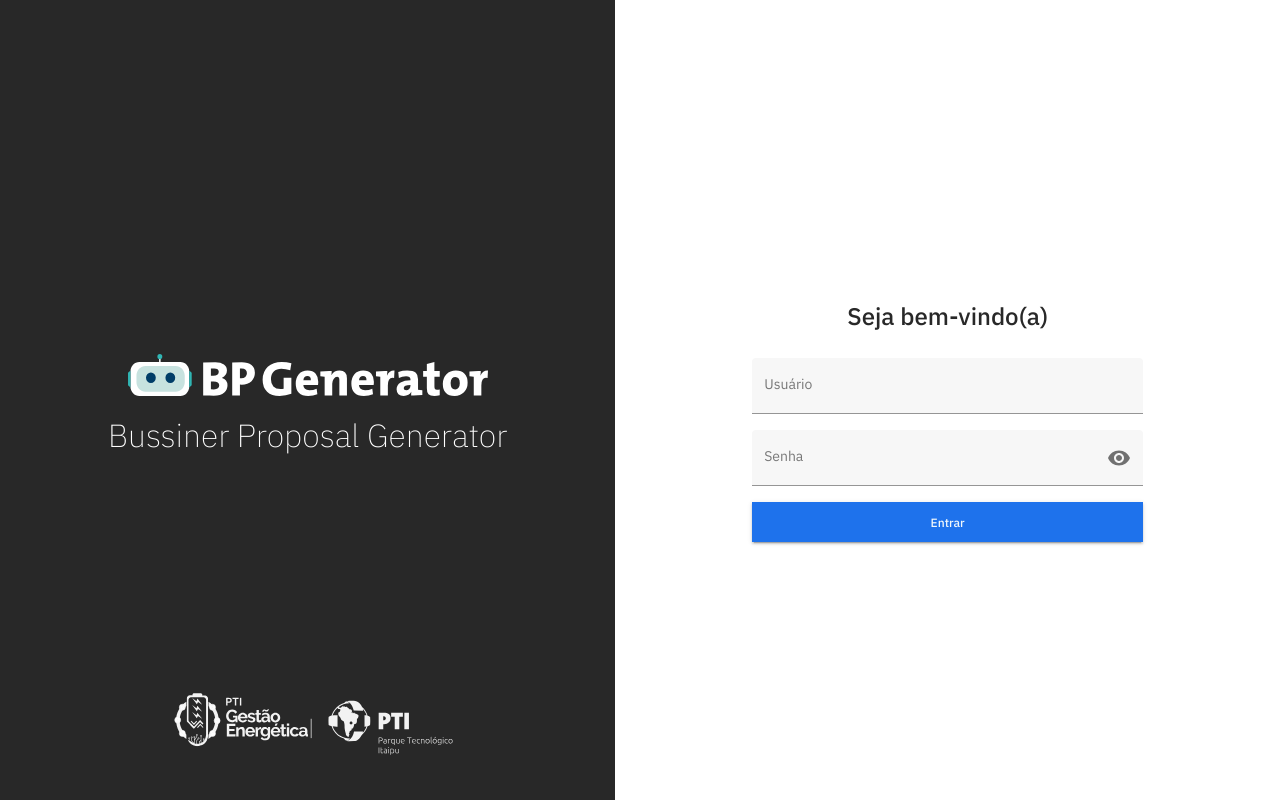
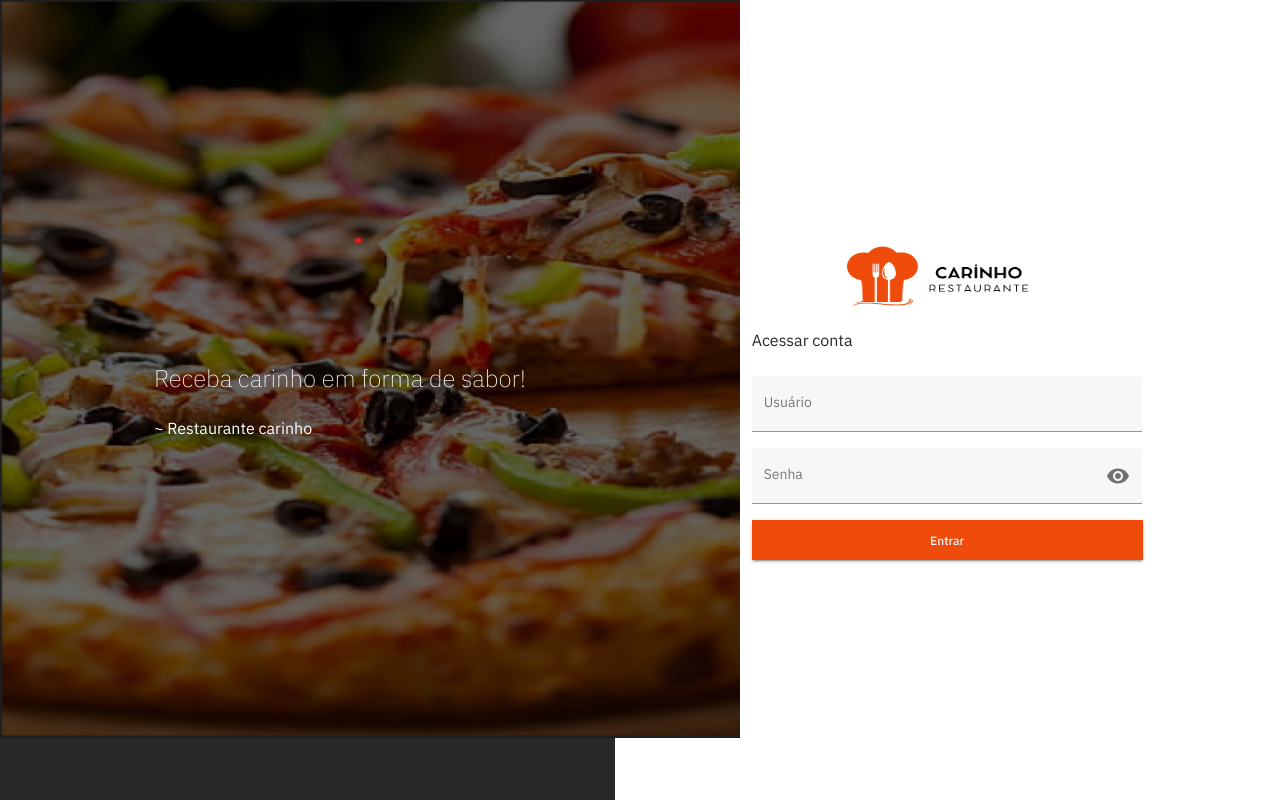
Before and after one commit to brunafeyh/projeto-esi, a React (Vite) app: page /login in a window 1280 px wide. Built offline with nearby package versions, Linux system fonts and the light colour scheme; no server answers.

Commit message:
feat: reestilizando a pagina de login

```diff
--- a/src/components/forms/login/styles.ts
+++ b/src/components/forms/login/styles.ts
@@ -13,6 +13,7 @@ export const ButtonLoginForm = styled(Button)<ButtonProps>(({ theme }) => ({
 	height: theme.spacing(5),
 	fontSize: theme.spacing(1.5),
 	fontWeight: FONT_WEIGHTS.medium,
+	backgroundColor: '#EF4B0A',
 }))
 export const IconButtonLoginForm = styled(IconButton)<IconButtonProps>(({ theme }) => ({
 	width: theme.spacing(3),
--- a/src/components/login-header/index.tsx
+++ b/src/components/login-header/index.tsx
@@ -1,20 +1,41 @@
-import { ContainerApresentation, ContainerLogoImages, PresentationContainer, TitleBP } from './styles'
+import { FONT_WEIGHTS } from '../../themes/fonts'
+import { PresentationContainer } from './styles'
+import { Typography } from '@mui/material'
+import { theme } from '../../themes'
 
 const LoginHeader = () => {
 	return (
-		<PresentationContainer>
-			<ContainerApresentation>
-				<img
-					src="/images/logotype.svg"
-					alt="logo do BP Generator"
-					style={{ width: '360px', height: '42.44px' }}
-				/>
-
-				<TitleBP>Bussiner Proposal Generator</TitleBP>
-			</ContainerApresentation>
-			<ContainerLogoImages>
-				<img src="/images/GEDT-novo-branco.svg" alt="logo do GE.DT e do PTI" />
-			</ContainerLogoImages>
+		<PresentationContainer style={{ position: 'relative', display: 'inline-block' }}>
+			<Typography
+				variant="h4"
+				style={{
+					fontWeight: FONT_WEIGHTS.extralight,
+					fontSize: theme.spacing(3),
+					position: 'absolute',
+					top: '45%',
+					left: '25%',
+					color: 'white',
+				}}
+			>
+				Receba carinho em forma de sabor!
+			</Typography>
+			<Typography
+				variant="h4"
+				style={{
+					fontWeight: FONT_WEIGHTS.regular,
+					fontSize: theme.spacing(2),
+					position: 'absolute',
+					top: '52%',
+					left: '25%',
+					color: 'white',
+				}}
+			> ~ Restaurante carinho
+			</Typography>
+			<img
+				src="/images/imagem-login.png"
+				alt="Imagem de prato"
+				style={{ width: '740px', height: '738px' }}
+			/>
 		</PresentationContainer>
 	)
 }
--- /dev/null
+++ b/src/components/logo/logo-clara/index.tsx
@@ -0,0 +1,16 @@
+import * as React from 'react'
+import { Stack } from '@mui/material'
+import { theme } from '../../../themes'
+
+const LogoClara: React.FC = () => {
+	return (
+		<Stack direction="column" alignItems="flex-start" marginLeft="28px" flexGrow={1}>
+				<img
+					src="/images/logo-restaurante-clara.png"
+					alt="logo do Restaurante"
+					style={{  width: '200px', height: '80px', marginLeft: theme.spacing(7), marginBottom: theme.spacing(1) }}
+				/>
+		</Stack>
+	)
+}
+export default LogoClara
--- a/src/pages/login/index.tsx
+++ b/src/pages/login/index.tsx
@@ -3,6 +3,7 @@ import { Stack } from '@mui/material'
 import LoginHeader from '../../components/login-header'
 import { AuthFormSection, ContainerInputLogin, TitleApresentation } from './style'
 import LoginForm from '../../components/forms/login'
+import LogoClara from '../../components/logo/logo-clara'
 
 
 const LoginPage: FC = () => {
@@ -11,7 +12,8 @@ const LoginPage: FC = () => {
 			<LoginHeader />
 			<AuthFormSection>
 				<ContainerInputLogin>
-					<TitleApresentation>Seja bem-vindo(a)</TitleApresentation>
+					<LogoClara />
+					<TitleApresentation>Acessar conta</TitleApresentation>
 					<LoginForm />
 				</ContainerInputLogin>
 			</AuthFormSection>
--- a/src/pages/login/style.ts
+++ b/src/pages/login/style.ts
@@ -12,8 +12,8 @@ export const AuthFormSection = styled(Stack)<StackProps>(() => ({
 
 export const TitleApresentation = styled(Typography)<TypographyProps>(({ theme }) => ({
 	fontFamily: 'IBM Plex Sans',
-	fontSize: theme.spacing(3),
-	fontWeight: FONT_WEIGHTS.medium,
+	fontSize: theme.spacing(2),
+	fontWeight: FONT_WEIGHTS.regular,
 	color: theme.palette.pti.neutral.p100,
 }))
 
@@ -21,25 +21,9 @@ export const ContainerInputLogin = styled(Stack)<StackProps>(({ theme }) => ({
 	width: theme.spacing(49),
 	height: theme.spacing(28),
 	justifyContent: 'center',
-	alignItems: 'center',
-	marginTop: theme.spacing(31),
-	marginBottom: theme.spacing(26),
+
 	marginLeft: theme.spacing(16),
 	marginRight: theme.spacing(16),
-
-	'@media (min-height: 720px) and (max-height: 749px)': {
-		marginTop: '34.5vh',
-		marginBottom: '29.5vh',
-	},
-	'@media (min-height: 750px) and (max-height: 850px)': {
-		marginTop: '36vh',
-		marginBottom: '31vh',
-	},
-
-	'@media (min-height: 851px)': {
-		marginTop: '38vh',
-		marginBottom: '33vh',
-	},
 }))
 export const TitleVersion = styled(Typography)<TypographyProps>(({ theme }) => ({
 	width: theme.spacing(10),
```
Also changed, not shown: public/images/imagem-login.png (added), public/images/logo-restaurante-clara.png (added).
